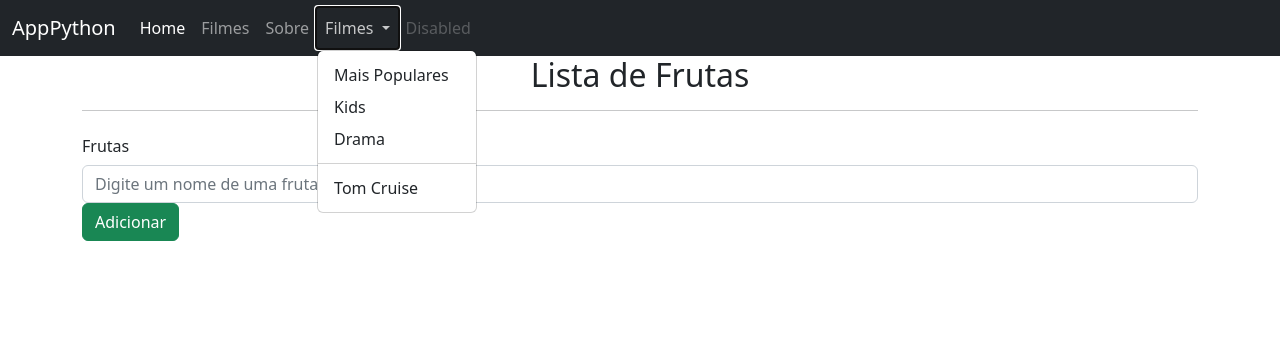
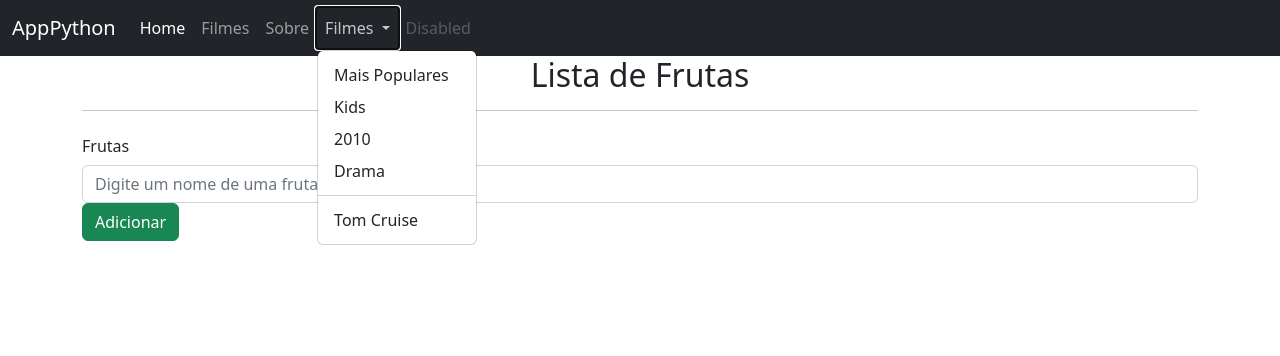
Before and after one commit to vhavhugo/flask, a Flask app: page / in a window 1280 px wide, after a click on "Filmes". Shown: the top 356 px of the page. Run offline with Flask 2, Linux system fonts and the light colour scheme.

Commit message:
Rotas Dinamicas

```diff
--- a/app.py
+++ b/app.py
@@ -26,9 +26,19 @@ def sobre():
     return render_template('sobre.html', registros=registros)
 
 
-@app.route('/filmes')
-def filmes():
-    url = "https://api.themoviedb.org/3/discover/movie?sort_by=popularity.desc&api_key=acff65ba7f73c32ae962dcc8dd6de594"
+@app.route('/filmes/<propriedade>')
+def filmes(propriedade):
+    if propriedade == 'populares':
+        url = "https://api.themoviedb.org/3/discover/movie?sort_by=popularity.desc&api_key=acff65ba7f73c32ae962dcc8dd6de594"
+    elif propriedade == 'kids':
+        url = "https://api.themoviedb.org/3/discover/movie?certification_country=US&certification.lte=G&sort_by=popularity.desc&api_key=acff65ba7f73c32ae962dcc8dd6de594"
+    elif propriedade == '2010':
+        url = "https://api.themoviedb.org/3/discover/movie?primary_release_year=2010&sort_by=vote_average.desc&api_key=acff65ba7f73c32ae962dcc8dd6de594"
+    elif propriedade == 'drama':
+        url = "https://api.themoviedb.org/3/discover/movie?with_genres=18&primary_release_year=2014&api_key=acff65ba7f73c32ae962dcc8dd6de594"
+    elif propriedade == 'tom_cruise':
+        url = "https://api.themoviedb.org/3/discover/movie?with_genres=878&with_cast=500&sort_by=vote_average.desc&api_key=acff65ba7f73c32ae962dcc8dd6de594"
+
     resposta = urllib.request.urlopen(url)
     dados = resposta.read()
     jsondata = json.loads(dados)
--- a/templates/base.html
+++ b/templates/base.html
@@ -30,11 +30,12 @@
                             Filmes
                         </a>
                         <ul class="dropdown-menu" aria-labelledby="navbarDropdown">
-                            <li><a class="dropdown-item" href="{{url_for('filmes')}}">Mais Populares</a></li>
-                            <li><a class="dropdown-item" href="#">Kids</a></li>
-                            <li><a class="dropdown-item" href="#">Drama</a></li>
+                            <li><a class="dropdown-item" href="{{url_for('filmes', propriedade='populares')}}">Mais Populares</a></li>
+                            <li><a class="dropdown-item" href="{{url_for('filmes', propriedade='kids')}}">Kids</a></li>
+                            <li><a class="dropdown-item" href="{{url_for('filmes', propriedade='2010')}}">2010</a></li>
+                            <li><a class="dropdown-item" href="{{url_for('filmes', propriedade='drama')}}">Drama</a></li>
                             <li><hr class="dropdown-divider"></li>
-                            <li><a class="dropdown-item" href="#">Tom Cruise</a></li>
+                            <li><a class="dropdown-item" href="{{url_for('filmes', propriedade='tom_cruise')}}">Tom Cruise</a></li>
                         </ul>
                     </li>
                     <li class="nav-item">
```
Also changed, not shown: README.md.
